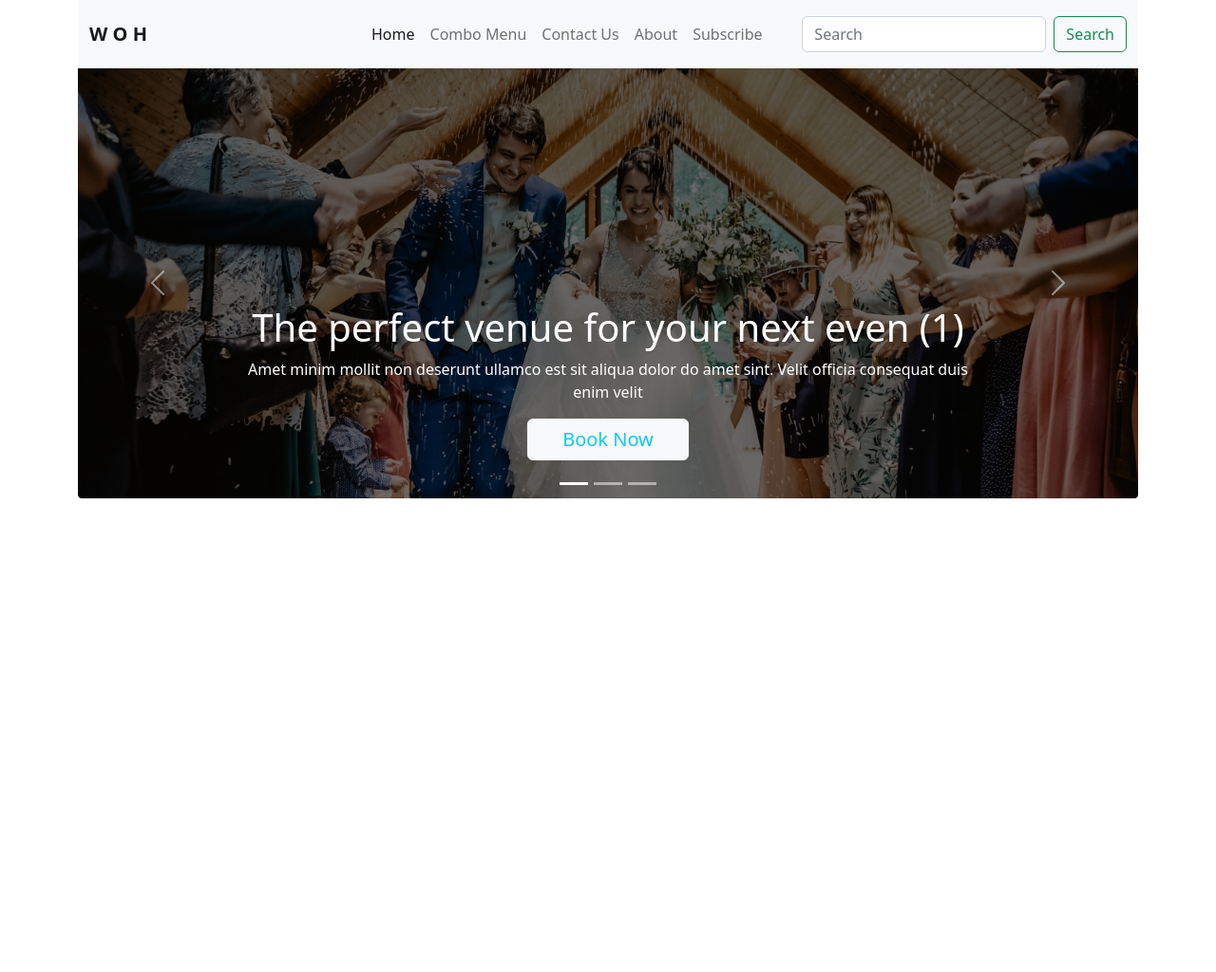
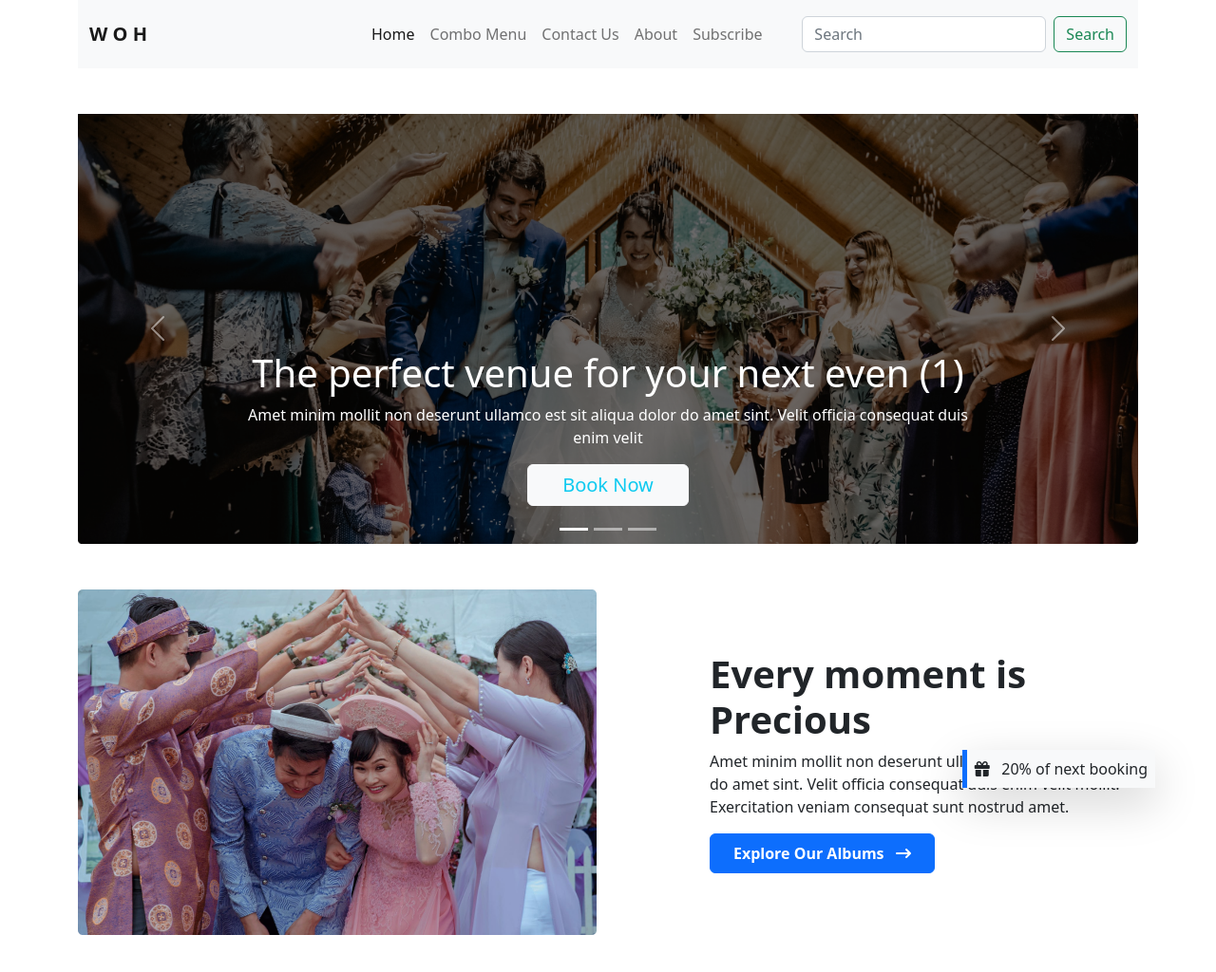
Before and after one commit to sayed132/a-simple-project-with-bootstrap, a plain HTML site: page index.html in a window 1280 px wide. Shown: the whole page at 95% size. Before the commit the page ends 800 px from the top, so only its background shows below. Drawn offline with nearby package versions, Linux system fonts and the light colour scheme.

Commit message:
added weading section

```diff
--- a/index.html
+++ b/index.html
@@ -5,6 +5,7 @@
     <meta name="viewport" content="width=device-width, initial-scale=1">
     <title>Bootstrap demo</title>
     <link href="https://cdn.jsdelivr.net/npm/bootstrap@5.2.0/dist/css/bootstrap.min.css" rel="stylesheet" integrity="sha384-gH2yIJqKdNHPEq0n4Mqa/HGKIhSkIHeL5AyhkYV8i59U5AR6csBvApHHNl/vI1Bx" crossorigin="anonymous">
+    <script src="https://kit.fontawesome.com/0dc0cfc65d.js" crossorigin="anonymous"></script>
     <link rel="stylesheet" href="style.css">
   </head>
   <body>
@@ -45,7 +46,7 @@
         <!-- navbar section ends -->
 
         <!-- banner section starts   -->
-        <section>
+        <section class="my-5">
             <div id="carouselExampleIndicators" class="carousel slide " data-bs-ride="true">
                 <div class="carousel-indicators mb-1">
                     <button  type="button" data-bs-target="#carouselExampleIndicators" data-bs-slide-to="0" class="active" aria-current="true" aria-label="Slide 1"></button>
@@ -105,6 +106,24 @@
         </section>
         <!-- banner section ends   -->
     </header>
+    <main class="container">
+        <!-- weading section  starts-->
+        <section class="my-5">
+            <div class="row d-flex align-items-center gx-4">
+                <div class=" col-12 col-md-7 col-7">
+                    <img class="img-fluid" src="images/wedding.png" alt="">
+                </div>
+                <div class="col-12 col-md-5 col-5">
+                    <h1 class="fw-bold">Every moment is Precious </h1>
+                    <div class="offer bg-light  p-2 border-start border-5 border-primary shadow-lg "><i class="fa-solid fa-gift"></i> &nbsp; 20% of next booking </div>
+                    <p>Amet minim mollit non deserunt ullamco est sit aliqua dolor do amet sint. Velit officia consequat duis enim velit mollit. Exercitation veniam consequat sunt nostrud amet.</p>
+                    <button class="btn btn-primary px-4 py-2 fw-bold">Explore Our Albums &nbsp; <i class="fa-solid fa-arrow-right-long"></i></button>
+                </div>
+            </div>
+
+        </section>
+        <!-- weading section  ends-->
+    </main>
     <script src="https://cdn.jsdelivr.net/npm/bootstrap@5.2.0/dist/js/bootstrap.bundle.min.js" integrity="sha384-A3rJD856KowSb7dwlZdYEkO39Gagi7vIsF0jrRAoQmDKKtQBHUuLZ9AsSv4jD4Xa" crossorigin="anonymous"></script>
   </body>
 </html>
--- a/style.css
+++ b/style.css
@@ -1,5 +1,9 @@
 .btn-book-now{
     width: 170px;
+}
+.offer{
+    position: absolute;
+    right: 5%;
 }
 @media screen and (min-width: 100px) and (max-width:314px) {
 
```
